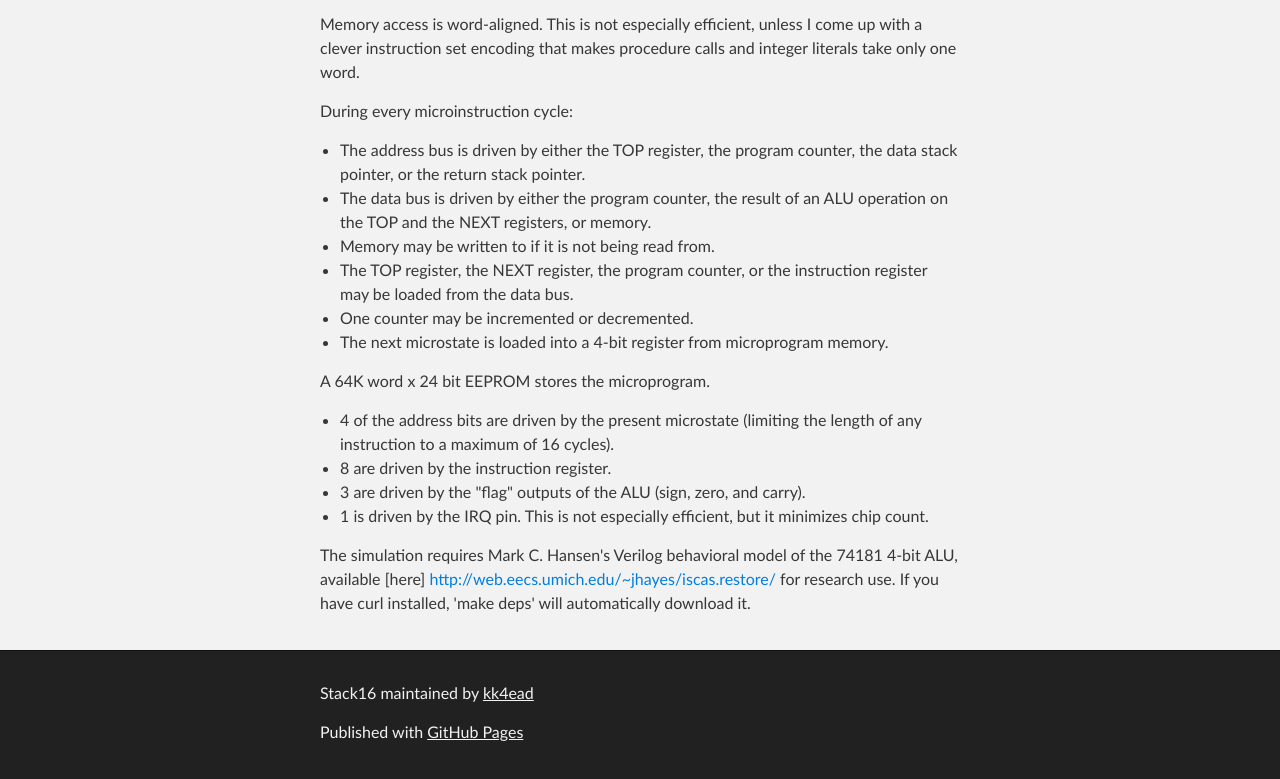
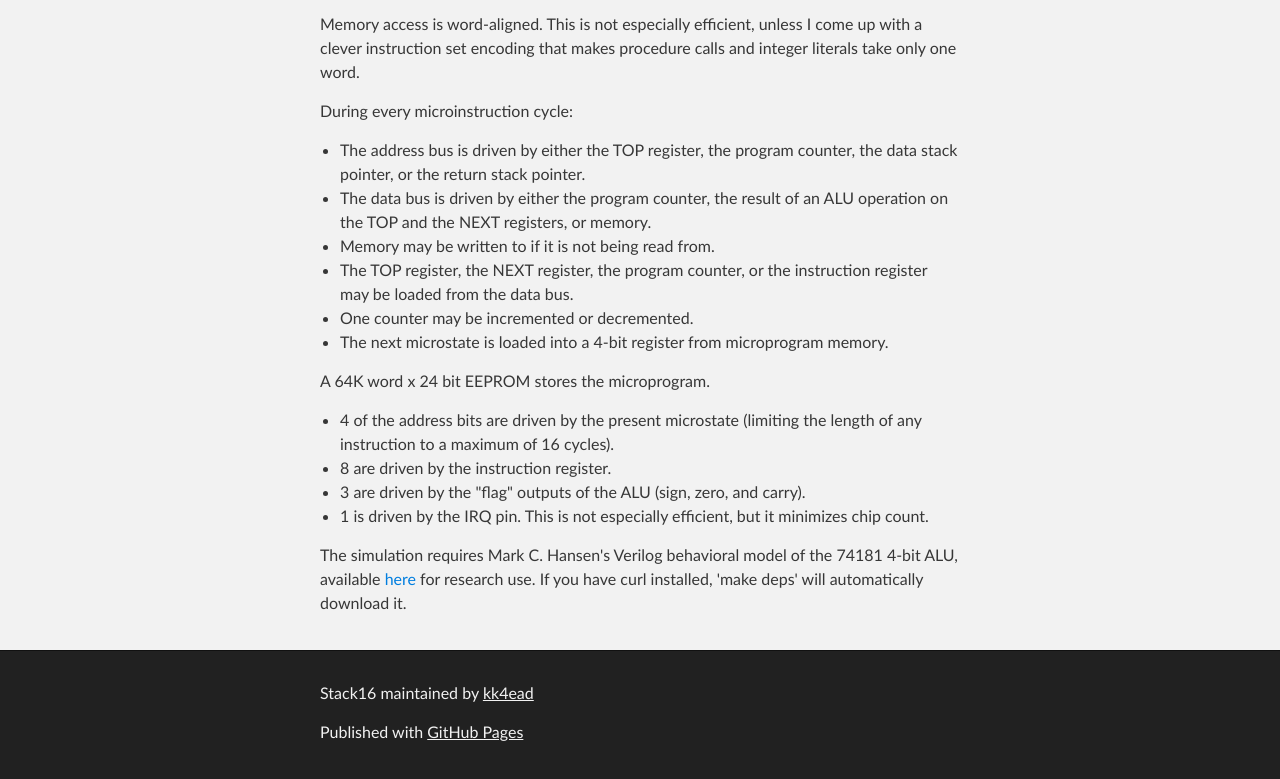
Before and after one commit to kk4ead/stack16, a plain HTML site: page index.html in a window 1280 px wide. Shown: the part 561-1340 px from the top of the page. Drawn offline with Linux system fonts and the light colour scheme.

Commit message:
Fixed Markdown error in main page

```diff
--- a/index.html
+++ b/index.html
@@ -63,7 +63,7 @@
 This is not especially efficient, but it minimizes chip count.</li>
 </ul>
 
-<p>The simulation requires Mark C. Hansen's Verilog behavioral model of the 74181 4-bit ALU, available [here] <a href="http://web.eecs.umich.edu/%7Ejhayes/iscas.restore/">http://web.eecs.umich.edu/~jhayes/iscas.restore/</a> for research use. If you have curl installed, 'make deps' will automatically download it.</p>
+<p>The simulation requires Mark C. Hansen's Verilog behavioral model of the 74181 4-bit ALU, available <a href="http://web.eecs.umich.edu/%7Ejhayes/iscas.restore/">here</a> for research use. If you have curl installed, 'make deps' will automatically download it.</p>
       </section>
     </div>
 
```
